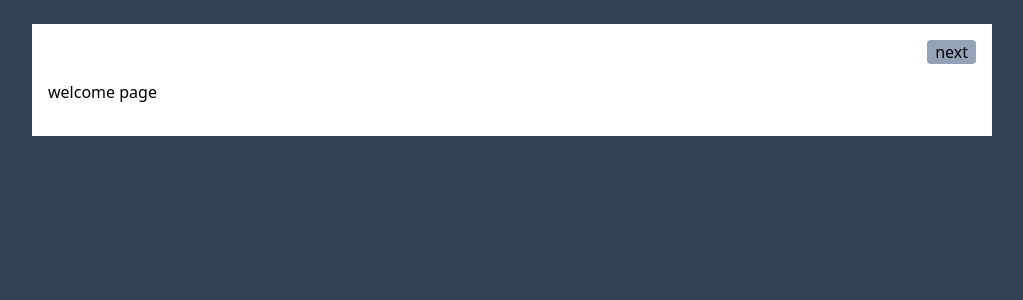
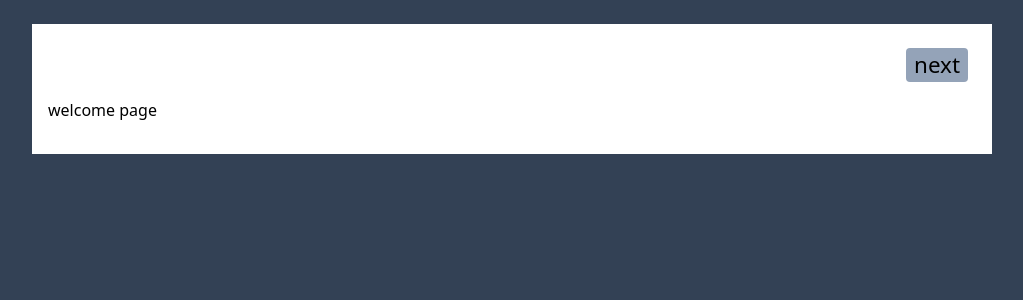
Before and after one commit to edwardtanguay/gisi56, a React (Vite) app: page /welcome in a window 1280 px wide. Shown: the top 300 px of the page, without its empty margins (128-1151 px from the left). Built offline with nearby package versions, Linux system fonts and the light colour scheme.

Commit message:
next large

```diff
--- a/src/components/Nav.tsx
+++ b/src/components/Nav.tsx
@@ -1,7 +1,7 @@
 import { NavLink } from "react-router-dom";
 
 export const Nav = () => {
-	return <nav className="flex justify-end">
+	return <nav className="flex justify-end mt-2 mr-2">
 		<button><NavLink to="/page002">next</NavLink></button>
 	</nav>;
 };
--- a/src/index.scss
+++ b/src/index.scss
@@ -8,6 +8,6 @@
 	}
 
 	button {
-		@apply bg-slate-400 px-2 rounded;
+		@apply bg-slate-400 px-2 rounded text-[1.4rem];
 	}
 }
```
